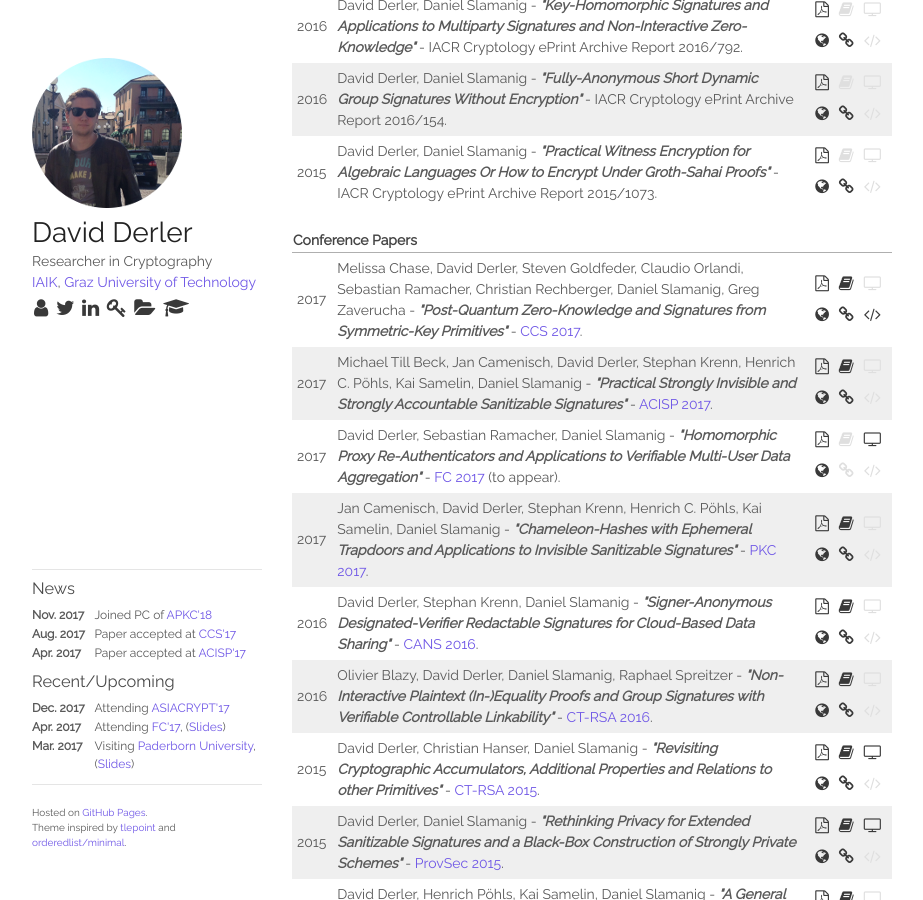
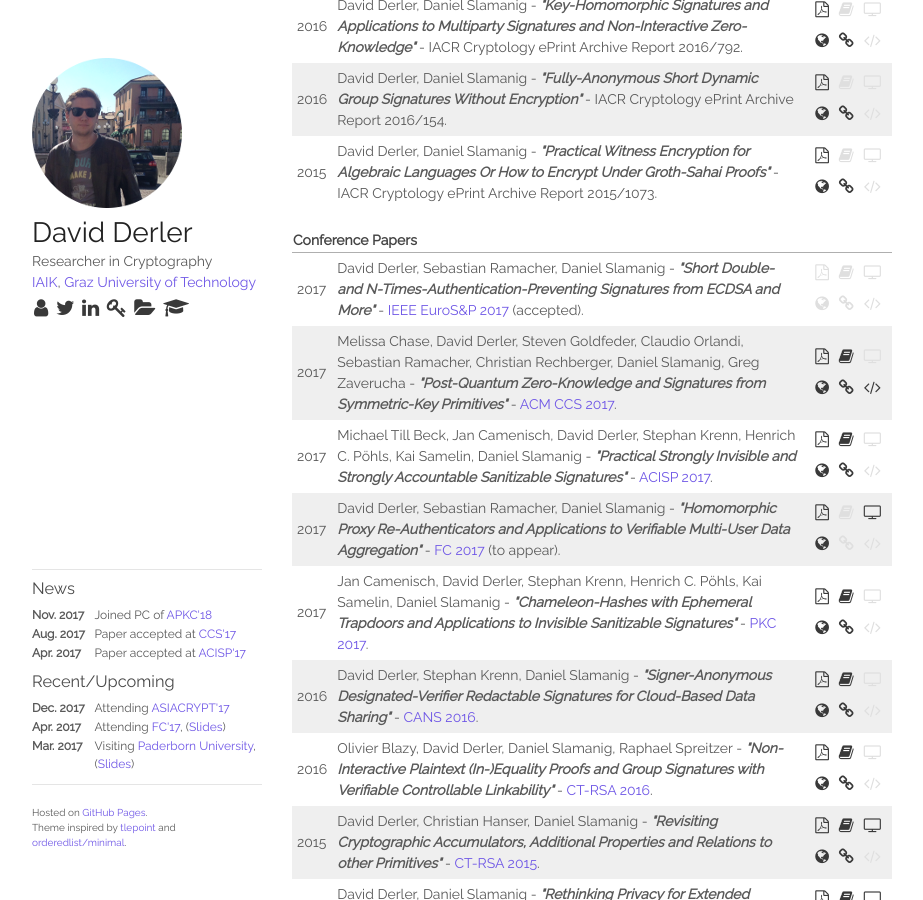
Before and after one commit to derlerd/derlerd.github.io, a Jekyll site: the page built from index.html, in a window 1280 px wide and 900 px high, scrolled down 1182 px. Shown: the whole window, without its empty margins (178-1101 px from the left). Built offline with Jekyll 4.4.1, drawn with Linux system fonts in a browser that asks for light colours.

Commit message:
added DAPS EuroS&P paper

```diff
--- a/_proc/2017-08-02-pqsig.markdown
+++ b/_proc/2017-08-02-pqsig.markdown
@@ -3,7 +3,7 @@ layout: post
 year: 2017
 title: Post-Quantum Zero-Knowledge and Signatures from Symmetric-Key Primitives
 authors: Melissa Chase, David Derler, Steven Goldfeder, Claudio Orlandi, Sebastian Ramacher, Christian Rechberger, Daniel Slamanig, Greg Zaverucha
-venue: CCS 2017
+venue: ACM CCS 2017
 vurl: https://www.sigsac.org/ccs/CCS2017/
 pdf: https://eprint.iacr.org/2017/279.pdf
 web: https://eprint.iacr.org/2017/279
```
Also changed, not shown: _proc/2017-11-21-daps.markdown (added, +10 -0 lines).
